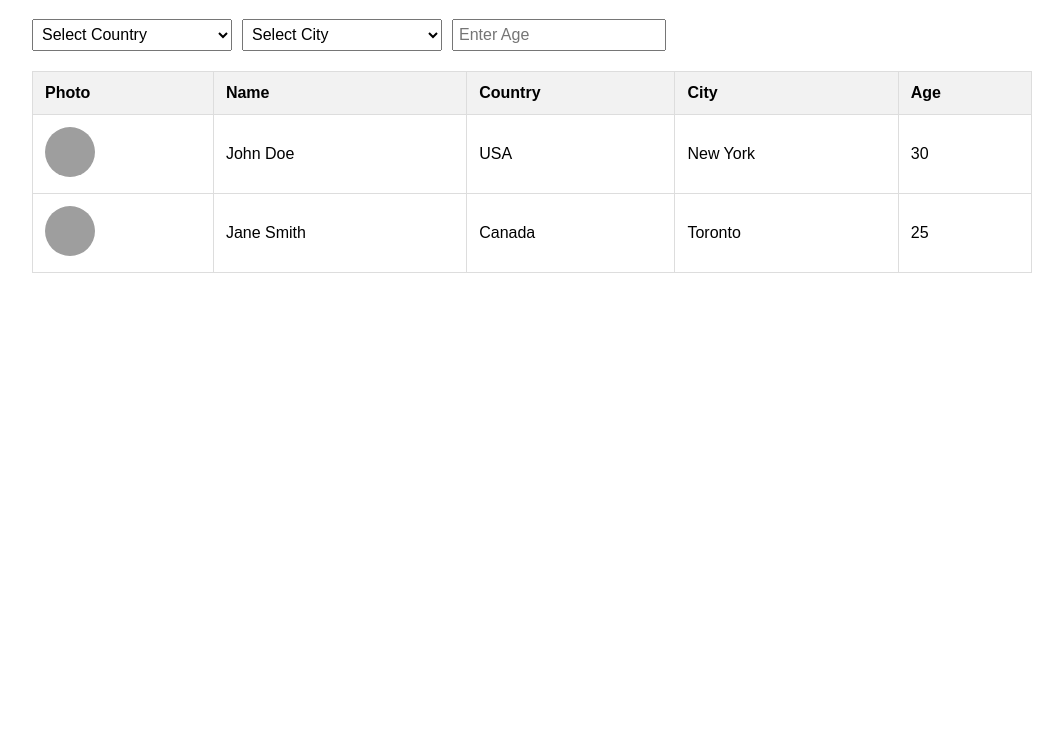
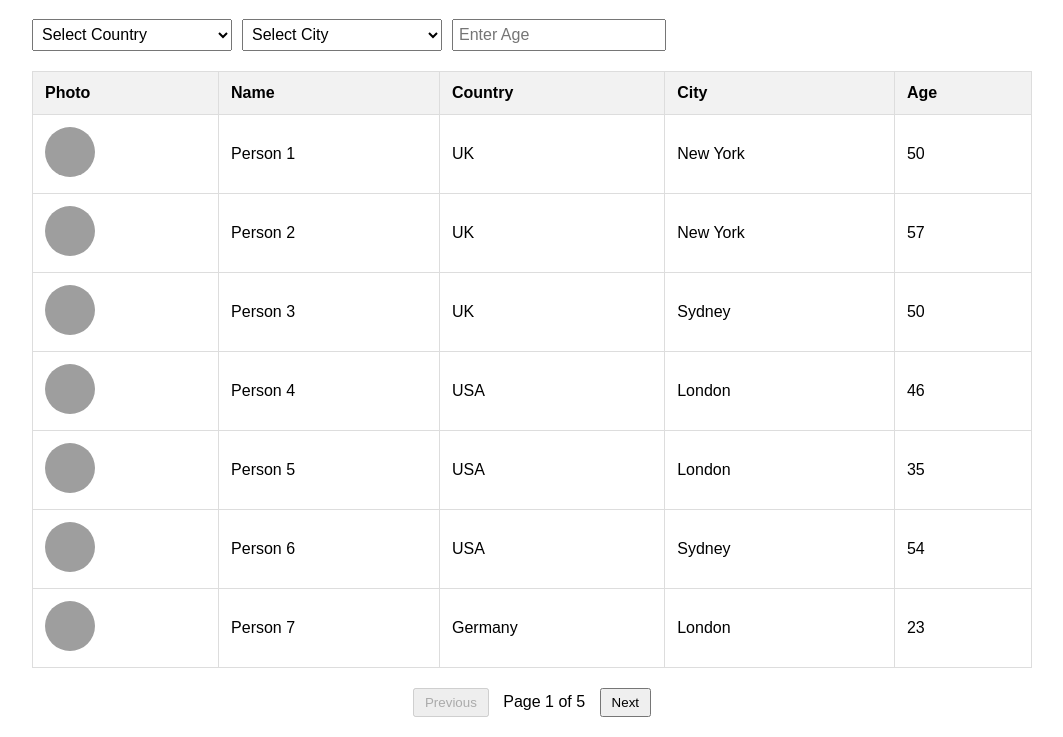
Before and after one commit to oneheartlight/getyouhome, a plain HTML site: page index.html in a window 1280 px wide. Shown: the part 81-818 px from the top of the page, without its empty margins (108-1171 px from the left). Drawn offline with Linux system fonts and the light colour scheme; grey boxes are pictures that could not be loaded.

Commit message:
Add paging

```diff
--- a/index.html
+++ b/index.html
@@ -30,6 +30,11 @@
             </thead>
             <tbody></tbody>
         </table>
+        <div id="pagination">
+            <button id="prevPage">Previous</button>
+            <span id="pageInfo"></span>
+            <button id="nextPage">Next</button>
+        </div>
     </div>
     <script src="script.js"></script>
 </body>
--- a/script.js
+++ b/script.js
@@ -1,28 +1,16 @@
-const peopleData = [
-    {
-        id: 1,
-        name: "John Doe",
-        photo: "https://www.kids-academyuae.com/wp-content/uploads/2020/01/Kids-academy-nursery-learning-gallery-22-800x600.jpg",
-        country: "USA",
-        city: "New York",
-        age: 30
-    },
-    {
-        id: 2,
-        name: "Jane Smith",
-        photo: "https://www.kids-academyuae.com/wp-content/uploads/2020/01/Kids-academy-nursery-learning-gallery-1-800x600.jpg",
-        country: "Canada",
-        city: "Toronto",
-        age: 25
-    }
-    // Add more data entries as needed
-];
+// Generate 30 fake data entries
+const peopleData = Array.from({ length: 30 }, (_, index) => ({
+    id: index + 1,
+    name: `Person ${index + 1}`,
+    photo: `https://randomuser.me/api/portraits/men/${index + 1}.jpg`,
+    country: ['USA', 'Canada', 'UK', 'Australia', 'Germany'][Math.floor(Math.random() * 5)],
+    city: ['New York', 'Toronto', 'London', 'Sydney', 'Berlin'][Math.floor(Math.random() * 5)],
+    age: Math.floor(Math.random() * 40) + 20
+}));
 
-// Initialize the table and filters when the page loads
-document.addEventListener('DOMContentLoaded', function() {
-    populateFilters();
-    renderTable(peopleData);
-});
+let currentPage = 1;
+const rowsPerPage = 7;
+let filteredData = peopleData;
 
 function populateFilters() {
     const countries = [...new Set(peopleData.map(person => person.country))];
@@ -46,11 +34,15 @@ function populateFilters() {
     });
 }
 
-function renderTable(data) {
+function renderTable() {
     const tableBody = document.querySelector('#peopleTable tbody');
     tableBody.innerHTML = '';
 
-    data.forEach(person => {
+    const start = (currentPage - 1) * rowsPerPage;
+    const end = start + rowsPerPage;
+    const paginatedData = filteredData.slice(start, end);
+
+    paginatedData.forEach(person => {
         const row = document.createElement('tr');
         row.innerHTML = `
             <td><img src="${person.photo}" alt="${person.name}"></td>
@@ -61,6 +53,17 @@ function renderTable(data) {
         `;
         tableBody.appendChild(row);
     });
+
+    updatePaginationInfo();
+}
+
+function updatePaginationInfo() {
+    const pageInfo = document.getElementById('pageInfo');
+    const totalPages = Math.ceil(filteredData.length / rowsPerPage);
+    pageInfo.textContent = `Page ${currentPage} of ${totalPages}`;
+
+    document.getElementById('prevPage').disabled = currentPage === 1;
+    document.getElementById('nextPage').disabled = currentPage === totalPages;
 }
 
 function filterData() {
@@ -68,22 +71,35 @@ function filterData() {
     const city = document.getElementById('cityFilter').value;
     const age = document.getElementById('ageFilter').value;
 
-    let filteredData = peopleData;
+    filteredData = peopleData.filter(person =>
+        (!country || person.country === country) &&
+        (!city || person.city === city) &&
+        (!age || person.age === parseInt(age))
+    );
 
-    if (country) {
-        filteredData = filteredData.filter(person => person.country === country);
-    }
-    if (city) {
-        filteredData = filteredData.filter(person => person.city === city);
-    }
-    if (age) {
-        filteredData = filteredData.filter(person => person.age === parseInt(age));
-    }
-
-    renderTable(filteredData);
+    currentPage = 1;
+    renderTable();
 }
 
-// Add event listeners to filters
+function handlePagination(direction) {
+    const totalPages = Math.ceil(filteredData.length / rowsPerPage);
+    if (direction === 'prev' && currentPage > 1) {
+        currentPage--;
+    } else if (direction === 'next' && currentPage < totalPages) {
+        currentPage++;
+    }
+    renderTable();
+}
+
+// Event listeners
 document.getElementById('countryFilter').addEventListener('change', filterData);
 document.getElementById('cityFilter').addEventListener('change', filterData);
 document.getElementById('ageFilter').addEventListener('input', filterData);
+document.getElementById('prevPage').addEventListener('click', () => handlePagination('prev'));
+document.getElementById('nextPage').addEventListener('click', () => handlePagination('next'));
+
+// Initialize the table and filters when the page loads
+document.addEventListener('DOMContentLoaded', function() {
+    populateFilters();
+    renderTable();
+});
--- a/styles.css
+++ b/styles.css
@@ -48,3 +48,13 @@ img {
     object-fit: cover;
     border-radius: 50%;
 }
+
+#pagination {
+    margin-top: 20px;
+    text-align: center;
+}
+
+#pagination button {
+    padding: 5px 10px;
+    margin: 0 10px;
+}
```
